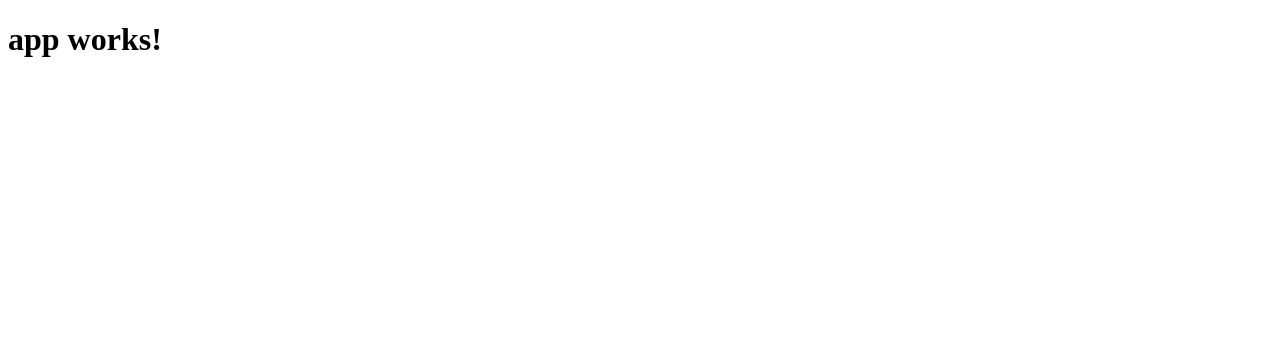
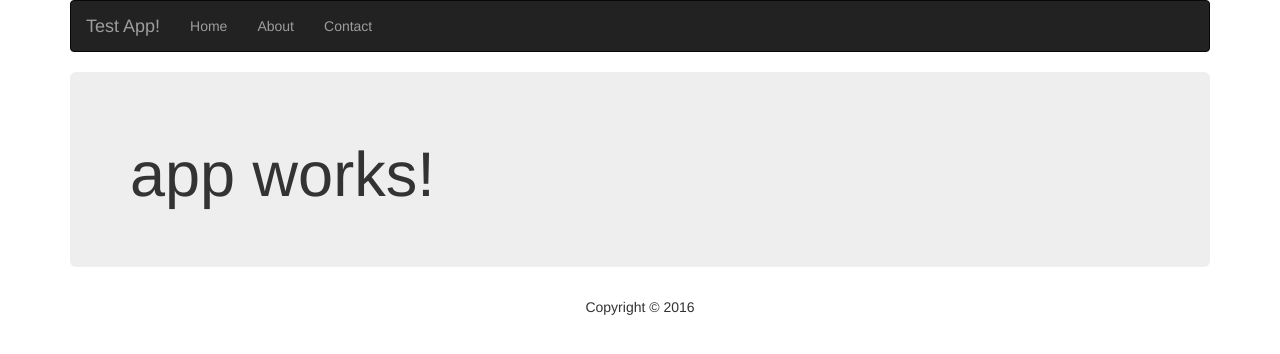
Before and after one commit to GrahamWalters/angular2, an Angular app: page / in a window 1280 px wide. Shown: the top 354 px of the page. Built offline with nearby package versions, Linux system fonts and the light colour scheme.

Commit message:
Added Bootstrap CSS

```diff
--- a/src/app/app.component.html
+++ b/src/app/app.component.html
@@ -1,3 +1,21 @@
-<h1>
-  {{title}}
-</h1>
+<header>
+  <nav class="navbar navbar-inverse">
+    <div class="navbar-header">
+      <a href="/" class="navbar-brand">Test App!</a>
+    </div>
+
+    <ul class="nav navbar-nav">
+      <li><a href="#">Home</a></li>
+      <li><a href="#">About</a></li>
+      <li><a href="#">Contact</a></li>
+    </ul>
+  </nav>
+</header>
+
+<div class="jumbotron">
+    <h1>{{title}}</h1>
+</div>
+
+<footer class="text-center">
+  Copyright &copy; 2016
+</footer>
--- a/src/index.html
+++ b/src/index.html
@@ -7,8 +7,9 @@
 
   <meta name="viewport" content="width=device-width, initial-scale=1">
   <link rel="icon" type="image/x-icon" href="favicon.ico">
+  <link rel="stylesheet" href="https://cdnjs.cloudflare.com/ajax/libs/twitter-bootstrap/3.3.7/css/bootstrap.min.css">
 </head>
-<body>
+<body class="container">
   <app-root>Loading...</app-root>
 </body>
 </html>
```
